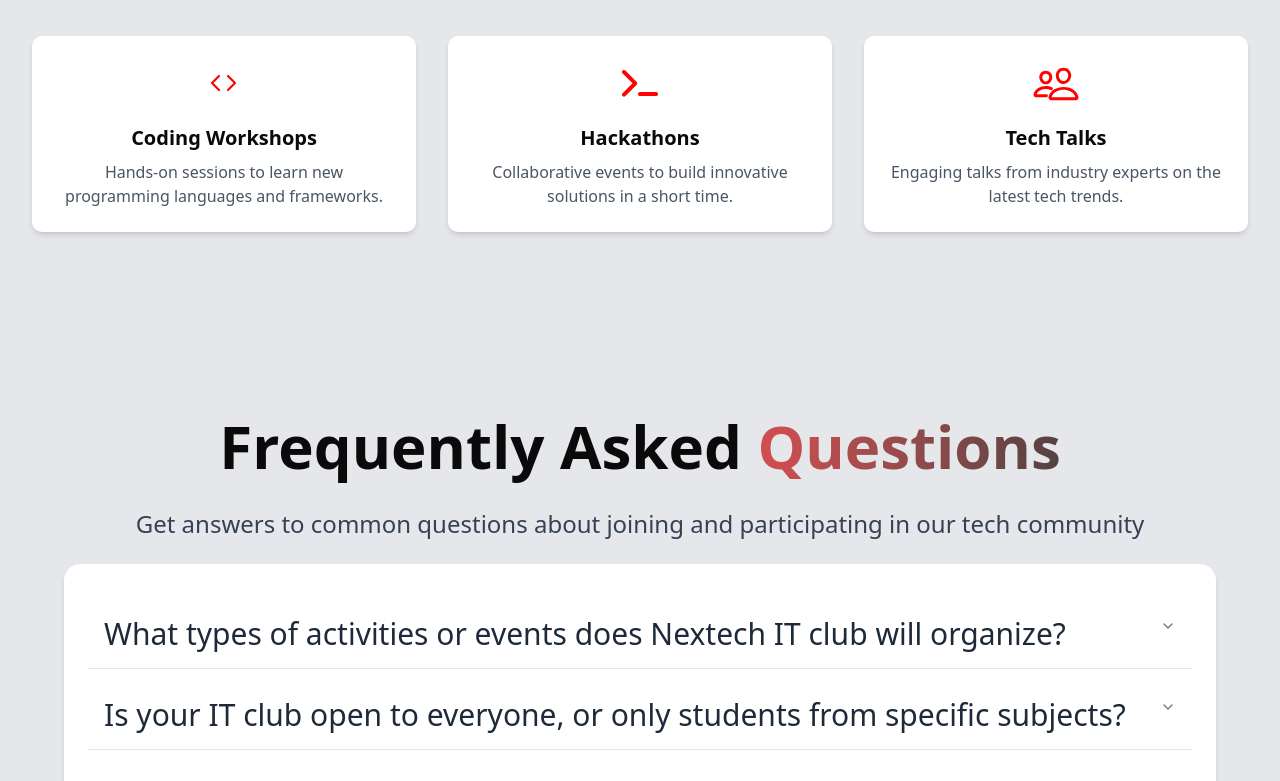
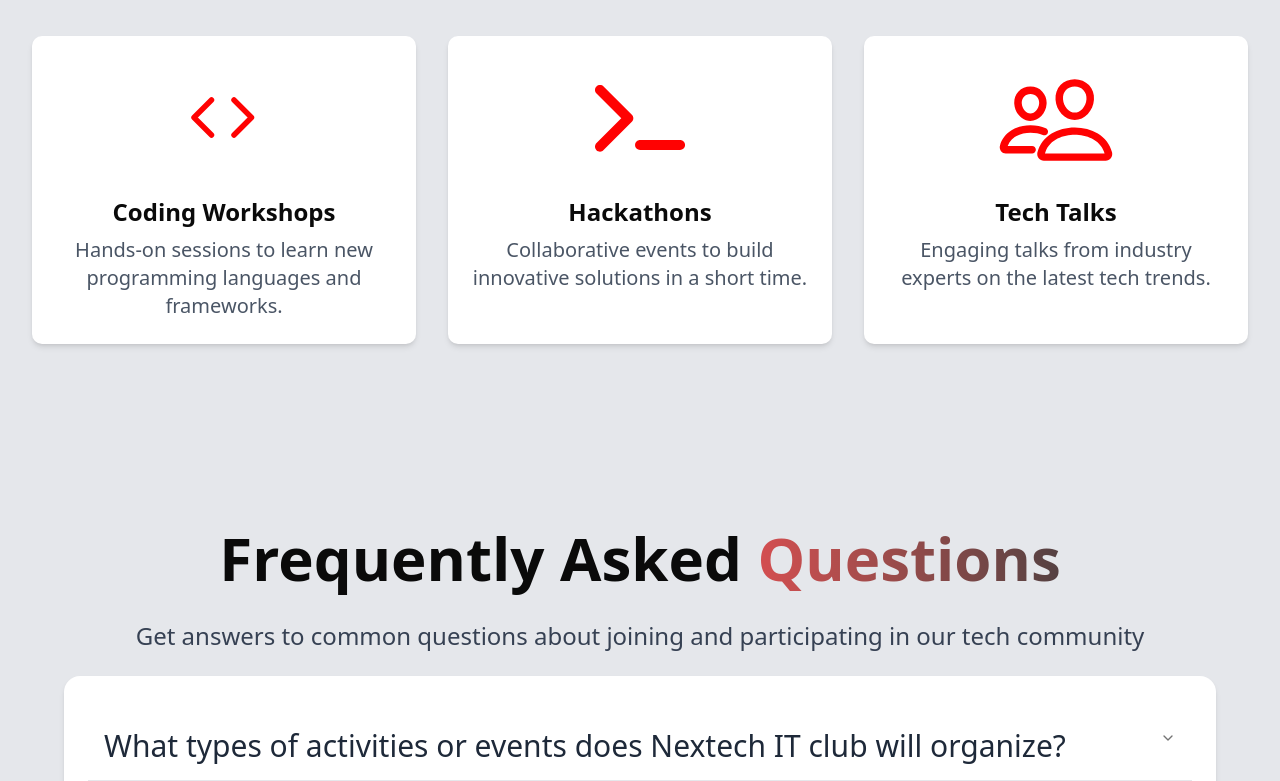
Before and after one commit to Ayoubslh/Nextech, a React (Vite) app in the folder Nextech/: page / in a window 1280 px wide. Shown: the part 1120-1901 px from the top of the page. Built offline with nearby package versions, Linux system fonts and the light colour scheme.

Commit message:
svgs resize

```diff
--- a/Nextech/src/components/ui/card.jsx
+++ b/Nextech/src/components/ui/card.jsx
@@ -9,11 +9,11 @@ export default function Card({ icon, title, description }) {
           <icon className="w-12 h-12 text-[#D44E50]" />
         ) : (
 
-          <img src={icon} alt={title} className="w-12 h-12 object-contain" />
+          <img src={icon} alt={title} className="w-30 h-30  object-contain" />
         )}
       </div>
-      <h3 className="text-xl font-semibold mb-2">{title}</h3>
-      <p className="text-gray-600">{description}</p>
+      <h3 className="text-2xl font-semibold mb-2">{title}</h3>
+      <p className="text-xl text-gray-600">{description}</p>
     </div>
   );
 }
```
